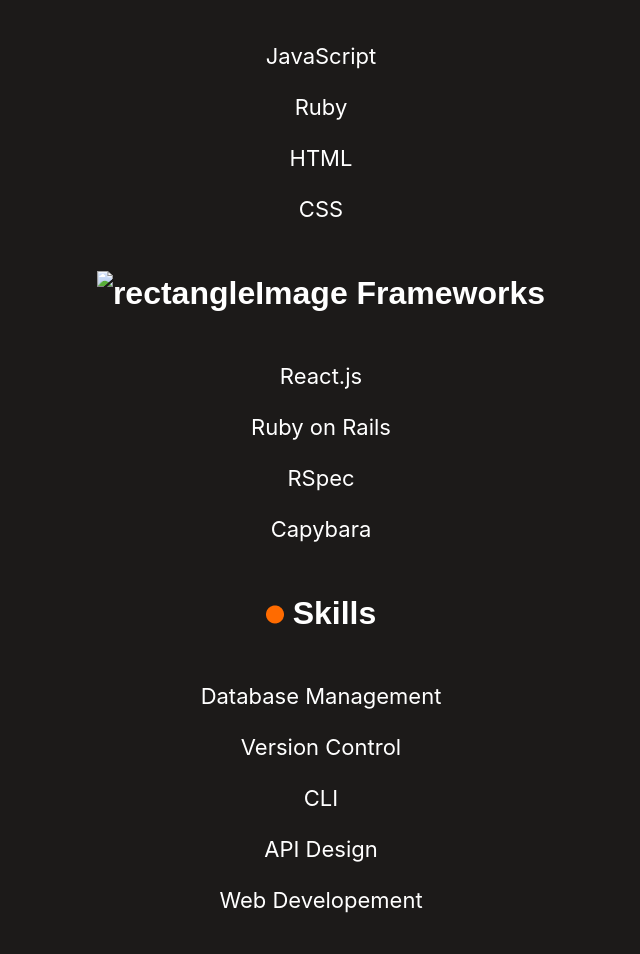
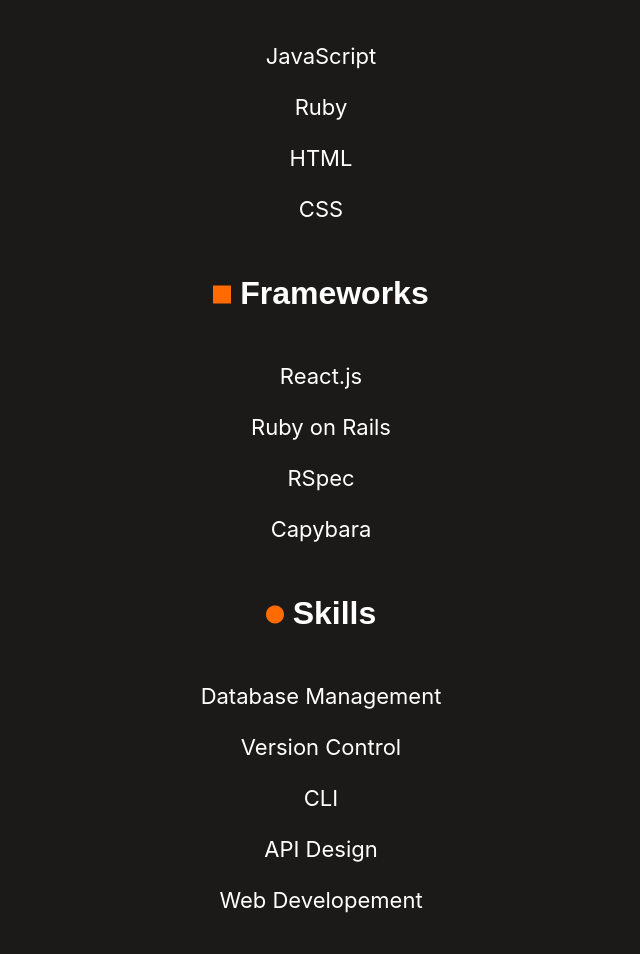
Before and after one commit to pushkar1995/portfolio-website1.0, a plain HTML site: page index.html in a window 1280 px wide. Shown: the part 4995-5949 px from the top of the page, without its empty margins (318-958 px from the left). Drawn offline with Linux system fonts and the light colour scheme; a web font is replaced by a local one.

Commit message:
Fix minor html and style

```diff
--- a/index.html
+++ b/index.html
@@ -247,7 +247,7 @@
                         <li>CSS</li>
                     </ul>
 
-                    <li class="skill-list"><img src="/images//icons/Rectangle0.png" alt="rectangleImage"> Frameworks
+                    <li class="skill-list"><img src="/images/icons/Rectangle0.png" alt="rectangleImage"> Frameworks
                     </li>
                     <ul class="tech-stacks">
                         <li>React.js</li>
```
